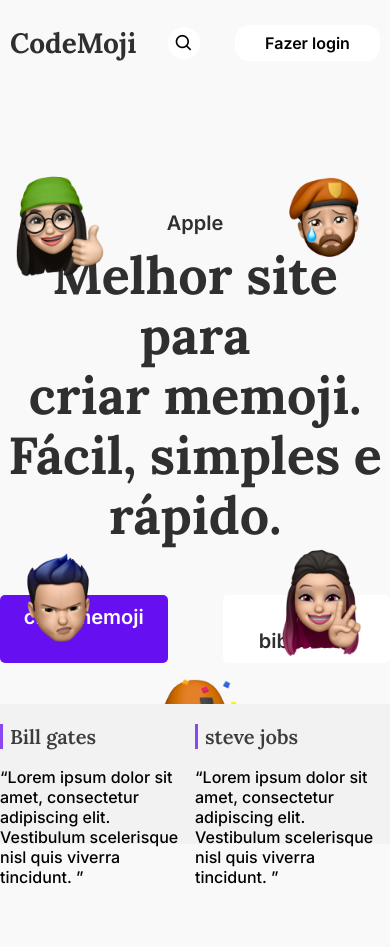
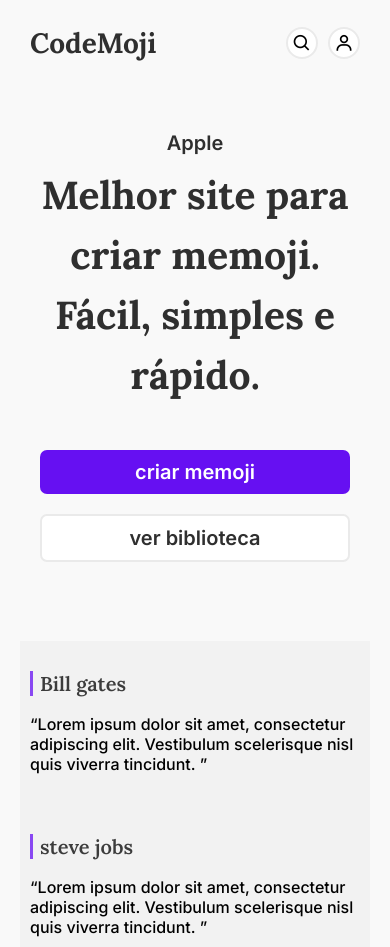
Before and after one commit to PSilva2023/Desafio08, a plain HTML site: page index.html in a window 390 px wide. Before the commit the page ends 887 px from the top, so only its background shows below. Drawn offline with nearby package versions, Linux system fonts and the light colour scheme.

Commit message:
Mobile concluído

```diff
--- a/Assets/css/style.css
+++ b/Assets/css/style.css
@@ -28,6 +28,7 @@
     height: 100vh;
     margin: 0 auto;
     position: relative;
+
 }
 
 /* Header Start  */
@@ -62,22 +63,37 @@
     align-items: center;
     border-radius: 50%;
     background-color: var(--color-button);
+    border: 2px solid #EAEAEA;
+    cursor: pointer;
 }
 
-.icon {
+.icon-search {
     font-size: 20px;
 }
 
+.icon-user {
+    font-size: 20px;
+}
+
+.button-login .icon-user {
+    display: none;
+}
+
 .button-login {
-    width: 145px;
+    width: 160px;
     padding: 8px 5px;
     text-align: center;
-    border-radius: 14px;
+    border-radius: 20px;
     background-color: var(--color-button);
     font-family: var(--font-secondary);
     font-weight: 600;
     font-size: 16px;
     cursor: pointer;
+    border: 2px solid #EAEAEA;
+}
+
+.button-login:hover {
+    background-color: #EAEAEA;
 }
 
 /* Header End  */
@@ -115,11 +131,11 @@
     display: flex;
     gap: 55px;
     justify-content: center;
-    padding-top: 50px;
+    padding: 50px 15px 0px 15px;
 }
 
 .button {
-    width: 200px;
+    width: 230px;
     padding: 10px 20px;
     background-color: var(--color-secondary);
     text-align: center;
@@ -127,13 +143,22 @@
     font-family: var(--font-secondary);
     font-weight: 600;
     color: var(--color-button);
-    border-radius: 5px;
+    border-radius: 7px;
     cursor: pointer;
 }
 
 .button-main .library {
     background-color: var(--color-button);
     color: var(--color-primary);
+    border: 2px solid #EAEAEA;
+}
+
+.button:hover {
+    background-color: #5208ca;
+}
+
+.library:hover {
+    background-color: #EAEAEA;
 }
 
 /* Content Main End */
@@ -169,7 +194,7 @@
 }
 
 .image5 {
-    bottom:0;
+    bottom: 0;
     left: 0;
 }
 
@@ -188,15 +213,18 @@
 
 footer {
     width: 100%;
-    height: 140px;
     position: absolute;
     bottom: 0;
     display: flex;
+    justify-content: center;
+    flex-wrap: wrap;
+    gap: 40px;
+    background-color: #F2F2F2;
+    padding: 30px;
 }
 
 .cards {
-    max-width: 50%;
-    background-color: #F2F2F2;
+    max-width: 400px;
     padding-top: 20px;
 }
 
@@ -218,3 +246,70 @@
 }
 
 /* Footer End */
+
+
+/* Mobile Start */
+
+@media (max-width: 800px) {
+
+    .image,
+    .login {
+        display: none;
+    }
+
+    .icon-user {
+        display: block !important;
+    }
+
+    .button-login {
+        width: 32px;
+        height: 32px;
+        display: flex;
+        justify-content: center;
+        align-items: center;
+        border-radius: 50%;
+        background-color: var(--color-button);
+
+    }
+
+    .buttons {
+        gap: 10px;
+    }
+
+    .button-main {
+        gap: 20px;
+        flex-direction: column;
+        padding: 45px 20px 0px 20px;
+        align-items: center;
+    }
+
+    .button {
+        width: 100%;
+    }
+
+    main {
+        padding-top: 70px;
+    }
+
+    footer {
+        position: relative;
+        max-width: 600px;
+        margin-top: 30px;
+        left: 50%;
+        transform: translateX(-50%);
+        padding: 10px 10px;
+    }
+
+    .container {
+        padding: 0 20px;
+    }
+
+    .txt {
+        font-size: 39px;
+    }
+}
+
+
+
+
+/* Mobile End */
--- a/index.html
+++ b/index.html
@@ -16,9 +16,12 @@
             <p>CodeMoji</p>
             <div class="buttons">
                 <div class="button-icon">
-                    <i class='bx bx-search icon'></i>
+                    <i class='bx bx-search icon-search'></i>
                 </div>
-                <div class="button-login">Fazer login</div>
+                <div class="button-login">
+                    <div class="login">Fazer login</div>
+                    <i class='bx bx-user icon-user'></i>
+                </div>
             </div>
         </div>
         <main>
```
